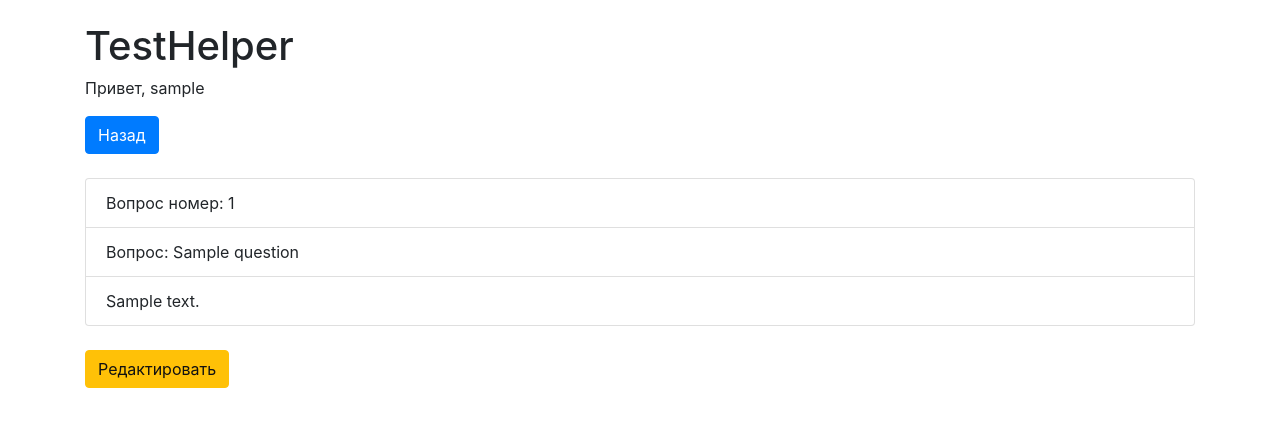
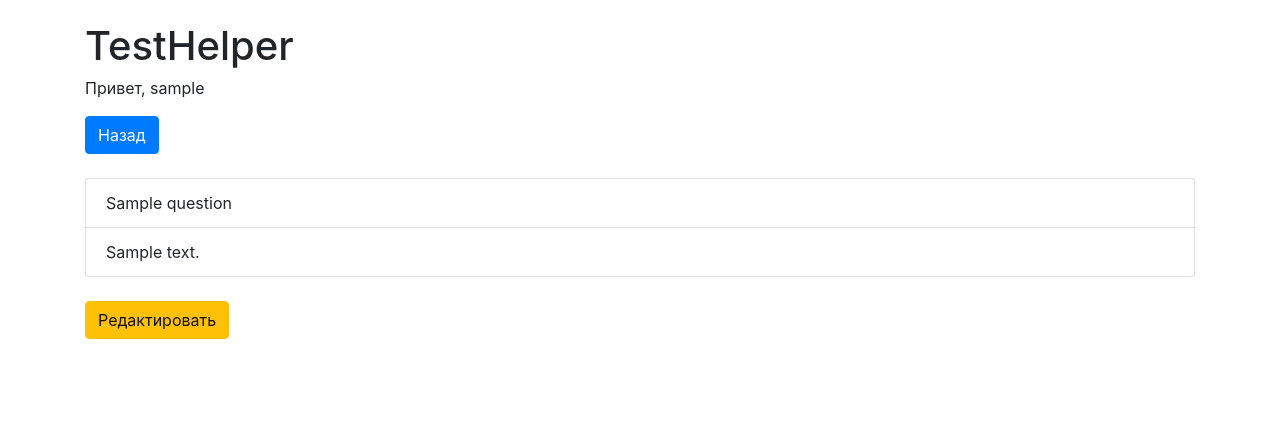
Before and after one commit to wonder1969/TestHelper, a Django app: a page that uses answers/templates/question_id.html in a window 1280 px wide. Shown: the top 427 px of the page. Run offline with Django 3.2, Linux system fonts and the light colour scheme; a user stored in the database is signed in; tables that the repository leaves empty hold one stand-in row (values such as "Sample post"); parts of the project's set-up code (start-up, migrations or seed data) failed here and were passed over; some libraries are stand-ins or nearby versions.

Commit message:
Правки у просмотра ответов

```diff
--- a/answers/templates/question_id.html
+++ b/answers/templates/question_id.html
@@ -27,8 +27,7 @@
 
             <br/>
             <div class="list-group">
-                <a class="list-group-item">Вопрос номер: {{ ques.id|safe }}</a>
-                <a class="list-group-item">Вопрос: {{ ques.question_name|safe }}</a>
+                <a class="list-group-item">{{ ques.question_name|safe }}</a>
                 <a class="list-group-item">{{ ques.question_answer|safe }}</a>
             </div>
             <br/>
```
